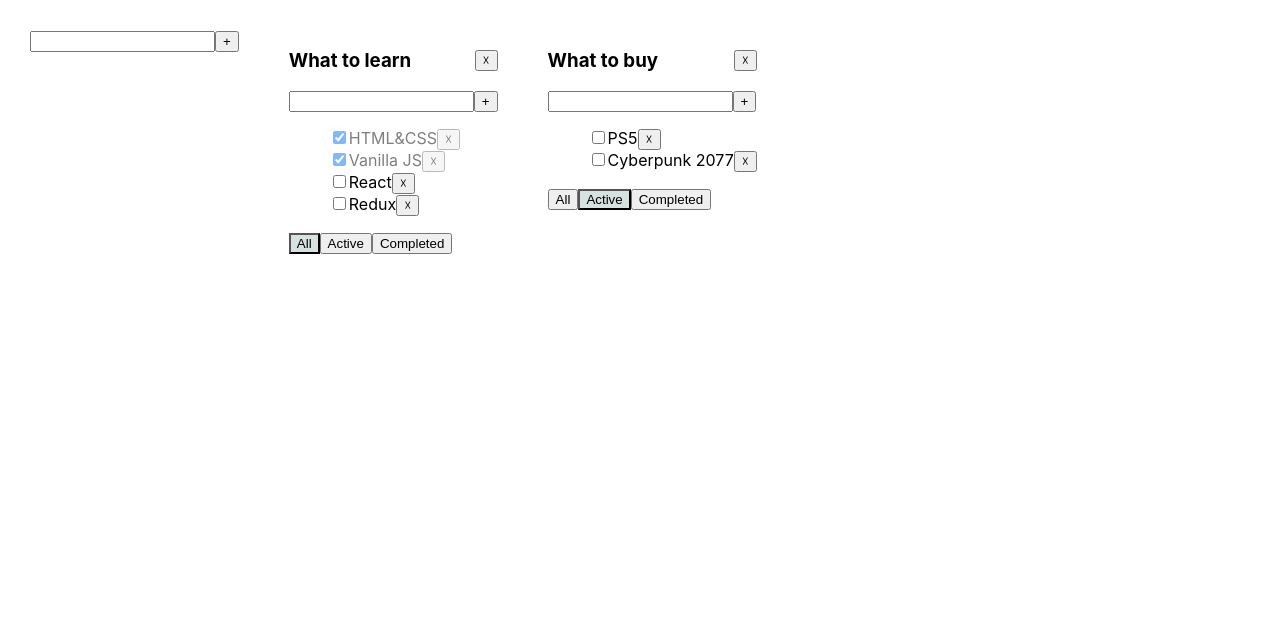
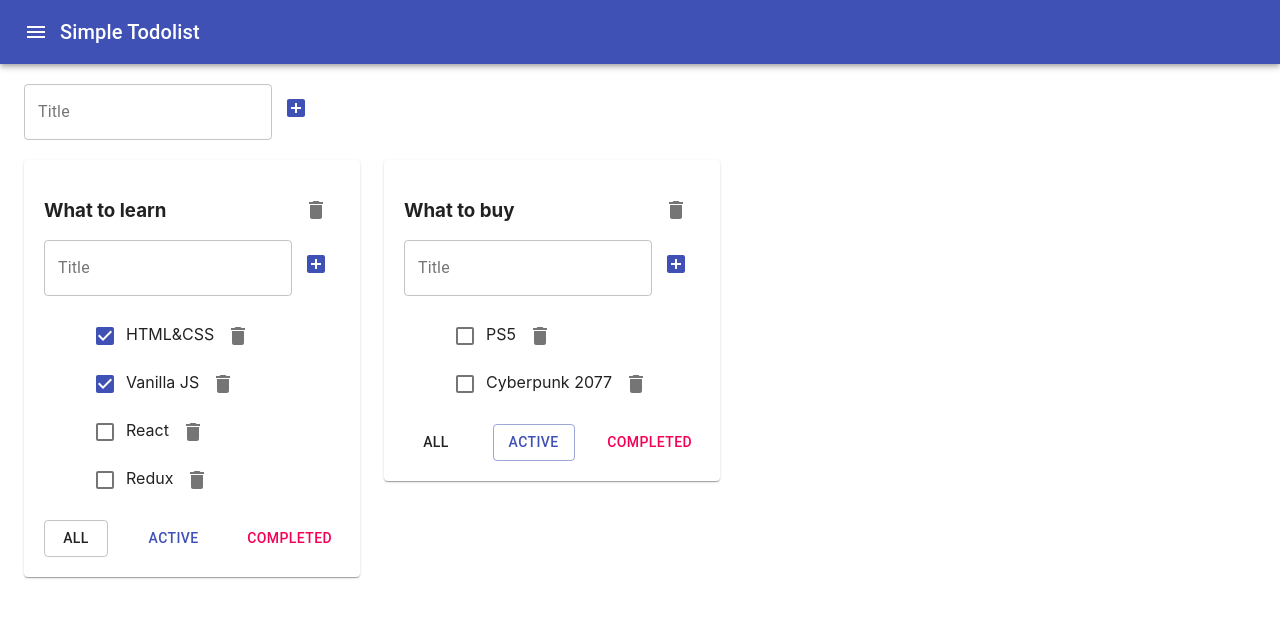
Before and after one commit to m-marc/react-todolist, a React (Create React App) app: page / in a window 1280 px wide. Shown: the top 618 px of the page. Built offline with nearby package versions, Linux system fonts and the light colour scheme.

Commit message:
Added matertial-ui

```diff
--- a/package.json
+++ b/package.json
@@ -3,6 +3,8 @@
   "version": "0.1.0",
   "private": true,
   "dependencies": {
+    "@material-ui/core": "^4.11.2",
+    "@material-ui/icons": "^4.11.2",
     "@testing-library/jest-dom": "^4.2.4",
     "@testing-library/react": "^9.3.2",
     "@testing-library/user-event": "^7.1.2",
--- a/src/AddItemForm.tsx
+++ b/src/AddItemForm.tsx
@@ -1,4 +1,6 @@
 import React, {ChangeEvent, useState} from "react";
+import {IconButton, TextField} from "@material-ui/core";
+import {AddBox} from "@material-ui/icons";
 
 type AddItemFormPropsType = {
     addItem: (title: string) => void
@@ -17,7 +19,7 @@ const AddItemForm: React.FC<AddItemFormPropsType> = ({ addItem }) => {
         setError(null)
         if (e.key === "Enter") handleClick()
     }
-    //adding new item on button click
+    //add new item on button click
     const handleClick = () => {
         if (stateTitle.trim() !== "") {
             addItem(stateTitle)
@@ -26,13 +28,17 @@ const AddItemForm: React.FC<AddItemFormPropsType> = ({ addItem }) => {
     }
 
     return <div>
-        <input value={stateTitle}
-               onChange={onChangeHandler}
-               onKeyPress={onKeyPressHandler}
-               className={error ? "error" : ""}
+        <TextField variant={"outlined"}
+                   value={stateTitle}
+                   onChange={onChangeHandler}
+                   onKeyPress={onKeyPressHandler}
+                   error={!!error}
+                   label={"Title"}
+                   helperText={error}
         />
-        <button onClick={handleClick}>+</button>
-        {error && <div className="error-message">{error}</div>}
+        <IconButton color={"primary"} onClick={handleClick}>
+            <AddBox />
+        </IconButton>
     </div>
 }
 
--- a/src/App.css
+++ b/src/App.css
@@ -1,25 +1,25 @@
-.App {
-  padding: 30px;
-  display: flex;
-  max-width: 1400px;
-  margin: 0 auto;
-}
+/*.App {*/
+/*  padding: 30px;*/
+/*  display: flex;*/
+/*  max-width: 1400px;*/
+/*  margin: 0 auto;*/
+/*}*/
 
-.App > div {
-  margin-right: 50px;
-}
-.error {
-  border: red 1px solid;
-}
+/*.App > div {*/
+/*  margin-right: 50px;*/
+/*}*/
+/*.error {*/
+/*  border: red 1px solid;*/
+/*}*/
 
-.error-message {
-  color: red;
-}
+/*.error-message {*/
+/*  color: red;*/
+/*}*/
 
-.active-filter {
-  background-color: #d6e2e0;
-}
+/*.active-filter {*/
+/*  background-color: #d6e2e0;*/
+/*}*/
 
-.is-done {
-  opacity: .5;
-}
+/*.is-done {*/
+/*  opacity: .5;*/
+/*}*/
--- a/src/App.tsx
+++ b/src/App.tsx
@@ -3,6 +3,8 @@ import './App.css'
 import {v1} from "uuid";
 import Todolist from "./Todolist";
 import AddItemForm from "./AddItemForm";
+import {AppBar, Container, Grid, IconButton, Paper, Toolbar, Typography} from "@material-ui/core";
+import MenuIcon from '@material-ui/icons/Menu';
 
 export interface TaskType {
     id: string
@@ -97,7 +99,7 @@ function App() {
     }
 
     const removeList = (id: string) => {
-        setTodoList(todoList.filter(tl => tl.id != id))
+        setTodoList(todoList.filter(tl => tl.id !== id))
         delete tasks[id]
         setTasks({...tasks})
     }
@@ -125,13 +127,29 @@ function App() {
 
     return (
         <div className="App">
+            <AppBar position="static">
+                <Toolbar>
+                    <IconButton edge="start" color="inherit" aria-label="menu">
+                        <MenuIcon />
+                    </IconButton>
+                    <Typography variant="h6">
+                        Simple Todolist
+                    </Typography>
+                </Toolbar>
+            </AppBar>
+            <Container fixed>
+                <Grid container style={{padding: "20px 0"}}>
                     <AddItemForm addItem={addList} />
+                </Grid>
+                <Grid container spacing={3}>
                     {
                         todoList.map(tl => {
                             let filteredTasks = tasks[tl.id]
                             if (tl.filter === "completed") filteredTasks = tasks[tl.id].filter(t => t.isDone)
                             else if (tl.filter === "active") filteredTasks = tasks[tl.id].filter(t => !t.isDone)
-                    return <Todolist
+                            return <Grid item>
+                                <Paper style={{padding: "20px"}}>
+                                    <Todolist
                                         key={tl.id}
                                         id={tl.id}
                                         title={tl.title}
@@ -144,8 +162,12 @@ function App() {
                                         changeListTitle={changeListTitle}
                                         filter={tl.filter}
                                         removeListCallback={removeList} />
+                                </Paper>
+                            </Grid>
                         })
                     }
+                </Grid>
+            </Container>
 
         </div>
     );
--- a/src/EditableSpan.tsx
+++ b/src/EditableSpan.tsx
@@ -1,4 +1,5 @@
-import React, {ChangeEvent, EventHandler, useState} from "react";
+import React, {ChangeEvent, useState} from "react";
+import {TextField} from "@material-ui/core";
 
 type EditableSpanPropsType = {
     title: string,
@@ -20,7 +21,7 @@ const EditableSpan: React.FC<EditableSpanPropsType> = ({title, onChange}) => {
     const onChangeInputHandler = (e: ChangeEvent<HTMLInputElement>) => setStateTitle(e.currentTarget.value)
 
     return editMode
-        ? <input value={stateTitle} type="text" onBlur={setViewMode} onChange={onChangeInputHandler} autoFocus />
+        ? <TextField variant={"outlined"} value={stateTitle} onBlur={setViewMode} onChange={onChangeInputHandler} autoFocus/>
         : <span onDoubleClick={setEditableMode}>{title}</span>
 }
 
--- a/src/SingleTask.tsx
+++ b/src/SingleTask.tsx
@@ -1,6 +1,8 @@
 import React, {ChangeEvent} from 'react'
 import {TaskType} from "./App";
 import EditableSpan from "./EditableSpan";
+import {Delete} from "@material-ui/icons";
+import {Checkbox, IconButton} from "@material-ui/core";
 
 type TaskListPropType = {
     data: TaskType,
@@ -17,9 +19,11 @@ const SingleTask : React.FC<TaskListPropType> = ({data, deleteTaskCallback, chan
 
     return (
         <div className={data.isDone ? "is-done" : ""}>
-            <input onChange={onChangeStatusHandler} type="checkbox" checked={data.isDone}/>
+            <Checkbox onChange={onChangeStatusHandler} color={"primary"} checked={data.isDone}/>
             <EditableSpan title={data.title} onChange={onChangeTitleHandler}/>
-            <button onClick={onClickHandler}>&#9747;</button>
+            <IconButton onClick={onClickHandler}>
+                <Delete/>
+            </IconButton>
         </div>
     )
 }
--- a/src/Todolist.tsx
+++ b/src/Todolist.tsx
@@ -3,6 +3,8 @@ import {FilterValuesType, TaskType} from "./App";
 import SingleTask from "./SingleTask";
 import AddItemForm from "./AddItemForm";
 import EditableSpan from "./EditableSpan";
+import {IconButton, Button} from "@material-ui/core";
+import {Delete} from "@material-ui/icons";
 
 type TaskListPropsType = {
     title: string
@@ -49,16 +51,18 @@ const Todolist: React.FC<TaskListPropsType> = ({tasks, deleteTaskCallback, chang
                 <h3>
                     <EditableSpan title={title} onChange={handleChangeTitle}/>
                 </h3>
-                <button onClick={onClickRemoveHandler}>&#9747;</button>
+                <IconButton onClick={onClickRemoveHandler}>
+                    <Delete/>
+                </IconButton>
             </div>
             <AddItemForm addItem={handleAdd}/>
             <ul>
                 {mappedList}
             </ul>
-            <div>
-                <button className={filter === "all" ? "active-filter" : ""} onClick={onAllClickHandler}>All</button>
-                <button className={filter === "active" ? "active-filter" : ""} onClick={onActiveClickHandler}>Active</button>
-                <button className={filter === "completed" ? "active-filter" : ""} onClick={onCompletedClickHandler}>Completed</button>
+            <div style={{display: "flex", justifyContent: "space-between"}}>
+                <Button variant={filter === "all" ? "outlined" : "text"} color={"default"} onClick={onAllClickHandler}>All</Button>
+                <Button variant={filter === "active" ? "outlined" : "text"} color={"primary"} onClick={onActiveClickHandler}>Active</Button>
+                <Button variant={filter === "completed" ? "outlined" : "text"} color={"secondary"} onClick={onCompletedClickHandler}>Completed</Button>
             </div>
         </div>
     )
```
Also changed, not shown: 1 other file (tests, documents, lock files or other folders). Lines whose indentation alone changed are shown as unchanged.
